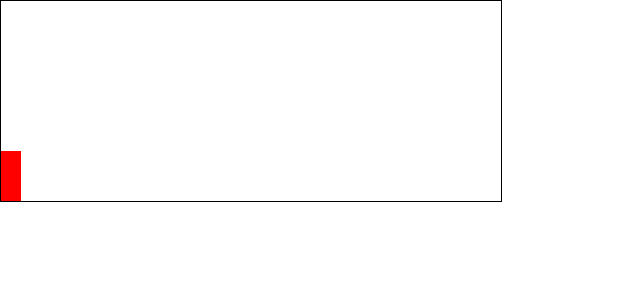
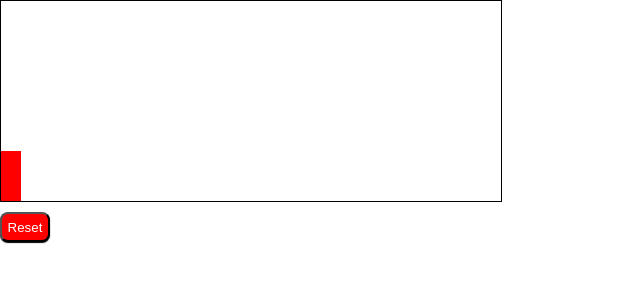
Before and after one commit to carrillocc/Game_One_Practice, a plain HTML site: page index.html in a window 1280 px wide. Shown: the whole page, without its empty margins (0-640 px from the left). Drawn offline with Linux system fonts and the light colour scheme.

Commit message:
added reset button

```diff
--- a/index.html
+++ b/index.html
@@ -12,6 +12,9 @@
         <div id="character"></div>
         <div id="block"></div>
     </div>
+    <div class="buttonbottom">
+        <button class="buttons" type="button" id="reset">Reset</button>
+      </div>
 </body>
 <script src="script.js"></script>
 </html>
--- a/script.js
+++ b/script.js
@@ -1,5 +1,6 @@
 let character = document.getElementById("character");
 let block = document.getElementById("block");
+let resetButton = document.getElementById('reset');
 
 function jump() {
     if(character.classList != 'animate') {
@@ -20,3 +21,7 @@ let checkDead = setInterval(function(){
         alert("you lost");
     }
 }, 10);
+
+resetButton.addEventListener('click', function() {
+    location.reload();
+})
--- a/style.css
+++ b/style.css
@@ -35,10 +35,24 @@
     position: relative;
     top: 130px;
     left: 480px;
-    animation: block 3s infinite linear;
+    animation: block 2s infinite linear;
 }
 
 @keyframes block {
     0%{left: 480px;}
     100%{left: -40px;}
 }
+
+#reset {
+    background: red;
+    text-align: center;
+    width: 50px;
+    height: 30px;
+    margin-top: 10px;
+}
+
+.buttons {
+    box-shadow: 0px 1px 1px black;
+    border-radius: 8px;
+    color: white;
+}
```
